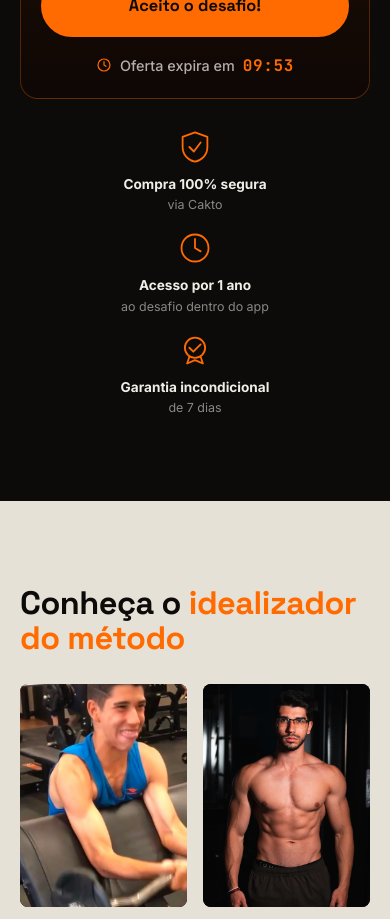
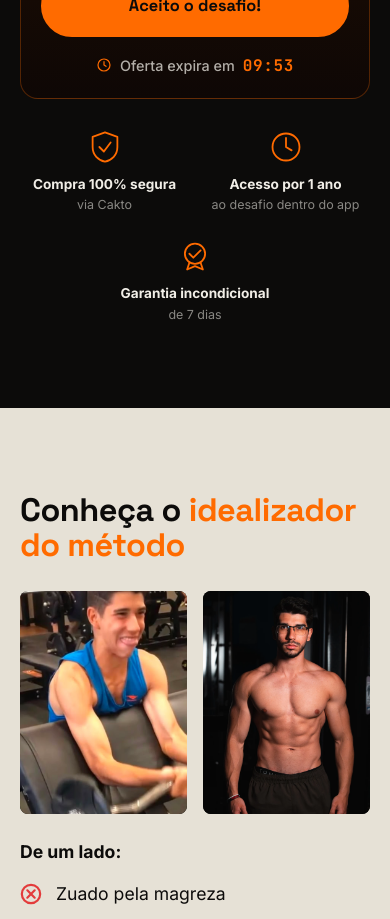
Before and after one commit to luccascoelhoo/abdomen-insano-lp, a Next.js app: page / in a window 390 px wide. Shown: the part 9680-10599 px from the top of the page. Built offline with nearby package versions, Linux system fonts and the light colour scheme; no server answers.

Commit message:
Update oferta-garantias mobile layout to triangle

```diff
--- a/src/app/globals.css
+++ b/src/app/globals.css
@@ -1405,7 +1405,11 @@ a.provoke:focus-visible {
 }
 @media (max-width: 640px) {
   .oferta-garantias {
-    grid-template-columns: 1fr;
+    grid-template-columns: 1fr 1fr;
+    gap: 24px 12px;
+  }
+  .oferta-garantia:nth-child(3) {
+    grid-column: 1 / -1;
   }
 }
 .oferta-garantia {
```
